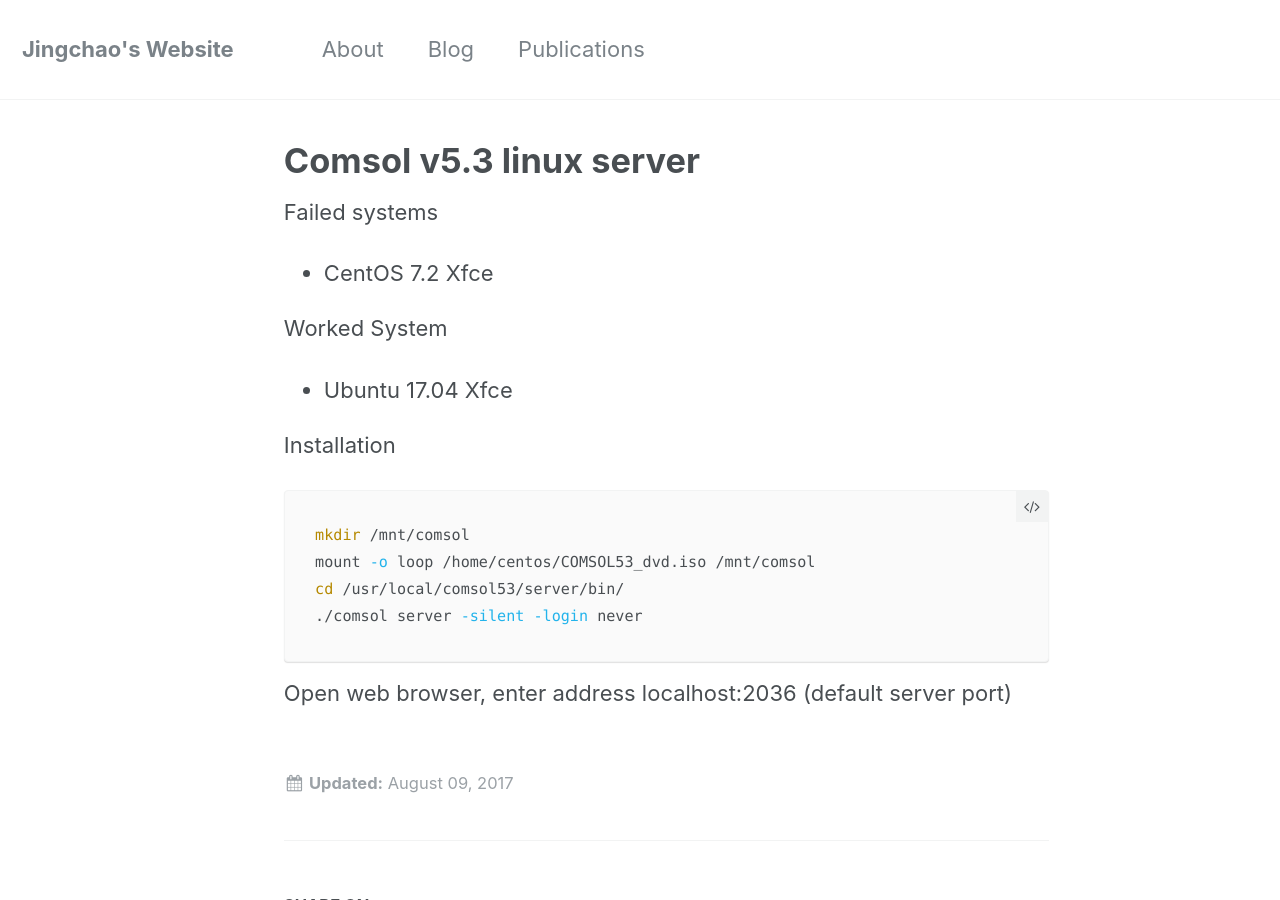
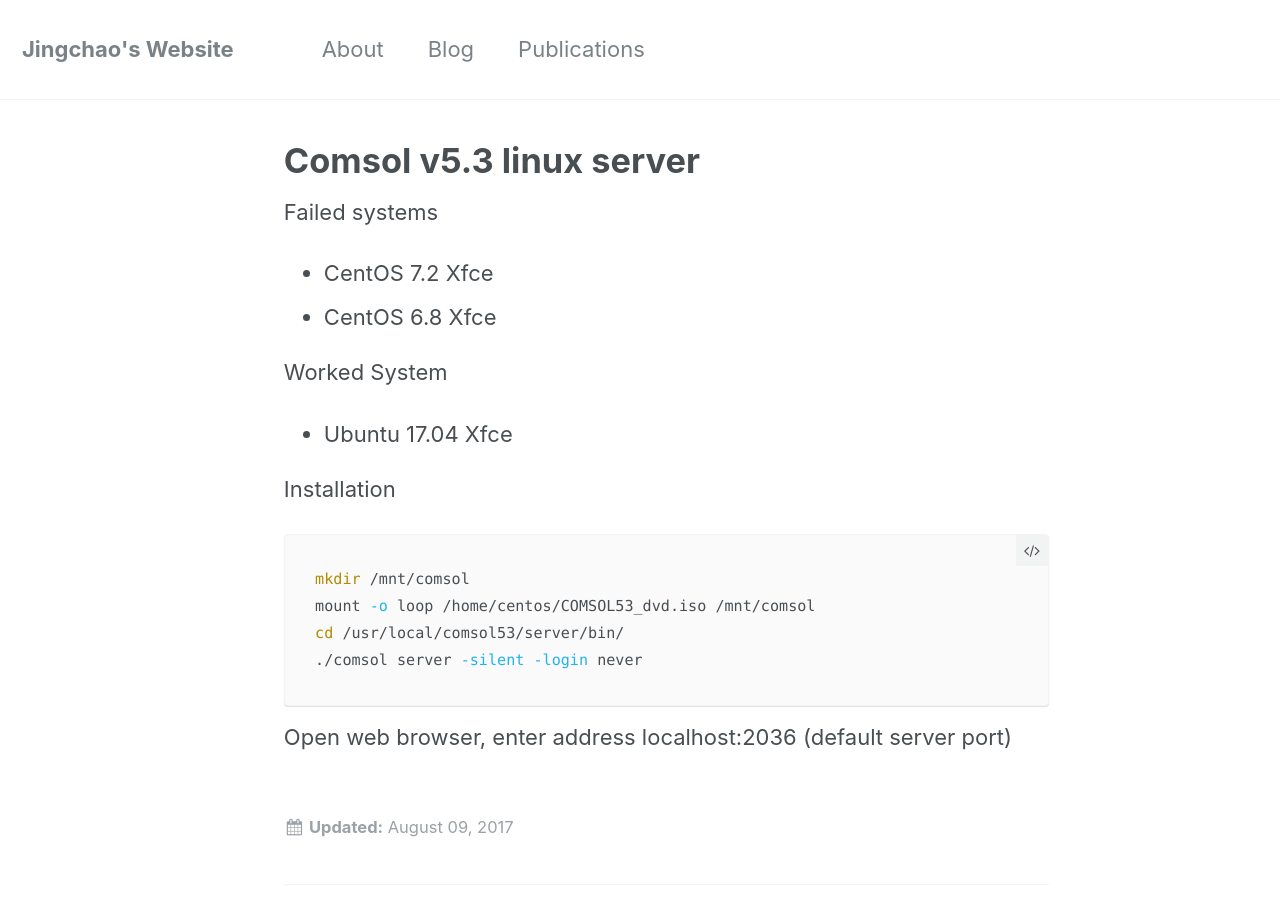
Before and after one commit to JingchaoZhang/JingchaoZhang.github.io, a Jekyll site: the page built from _posts/2017-08-09-COMSOL V5.3 Linux Server.md, in a window 1280 px wide and 900 px high. Built offline with Jekyll 4.4.1, drawn with Linux system fonts in a browser that asks for light colours.

Commit message:
Update 2017-08-09-COMSOL V5.3 Linux Server.md

```diff
--- a/_posts/2017-08-09-COMSOL V5.3 Linux Server.md
+++ b/_posts/2017-08-09-COMSOL V5.3 Linux Server.md
@@ -6,6 +6,7 @@
 
 Failed systems
 - CentOS 7.2 Xfce
+- CentOS 6.8 Xfce
 
 Worked System
 - Ubuntu 17.04 Xfce
```
